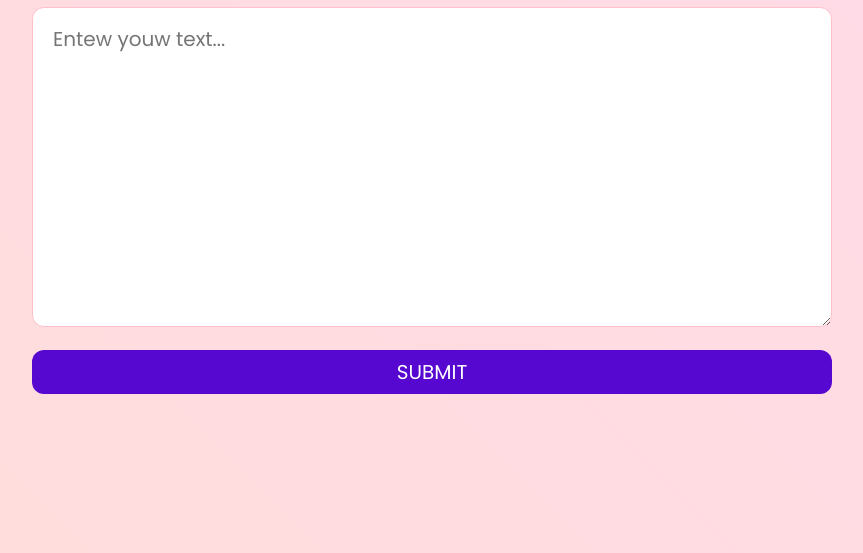
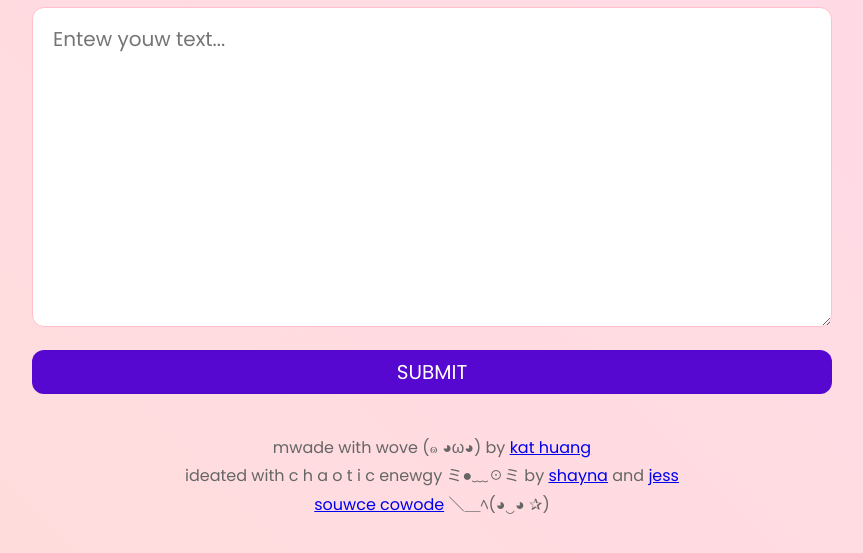
Before and after one commit to katmh/hewwo.me, a plain HTML site: page index.html in a window 1280 px wide. Shown: the part 171-724 px from the top of the page, without its empty margins (208-1071 px from the left). Drawn offline with Linux system fonts and the light colour scheme.

Commit message:
Add credit in footer

```diff
--- a/index.html
+++ b/index.html
@@ -92,6 +92,12 @@
       #output-stats-container {
         font-size: 1.4rem;
       }
+
+      footer p {
+        font-size: 1rem;
+        color: #666;
+        line-height: 180%;
+      }
     </style>
   </head>
   <body>
@@ -104,6 +110,18 @@
       <p id="output-text-container"></p>
 
       <p id="output-stats-container"></p>
+
+      <footer>
+        <p>
+          mwade with wove (๑ ◕ω◕) by <a href="https://katmh.com">kat huang</a
+          ><br />
+          ideated with c h a o t i c enewgy ミ●﹏☉ミ by
+          <a href="http://shayna.mit.edu/">shayna</a> and
+          <a href="https://jessding.github.io/">jess</a><br />
+          <a href="https://github.com/katavie/hewwo.me">souwce cowode</a>
+          ＼＿ﾍ(◕‿◕ ✰)
+        </p>
+      </footer>
     </section>
 
     <script>
```
